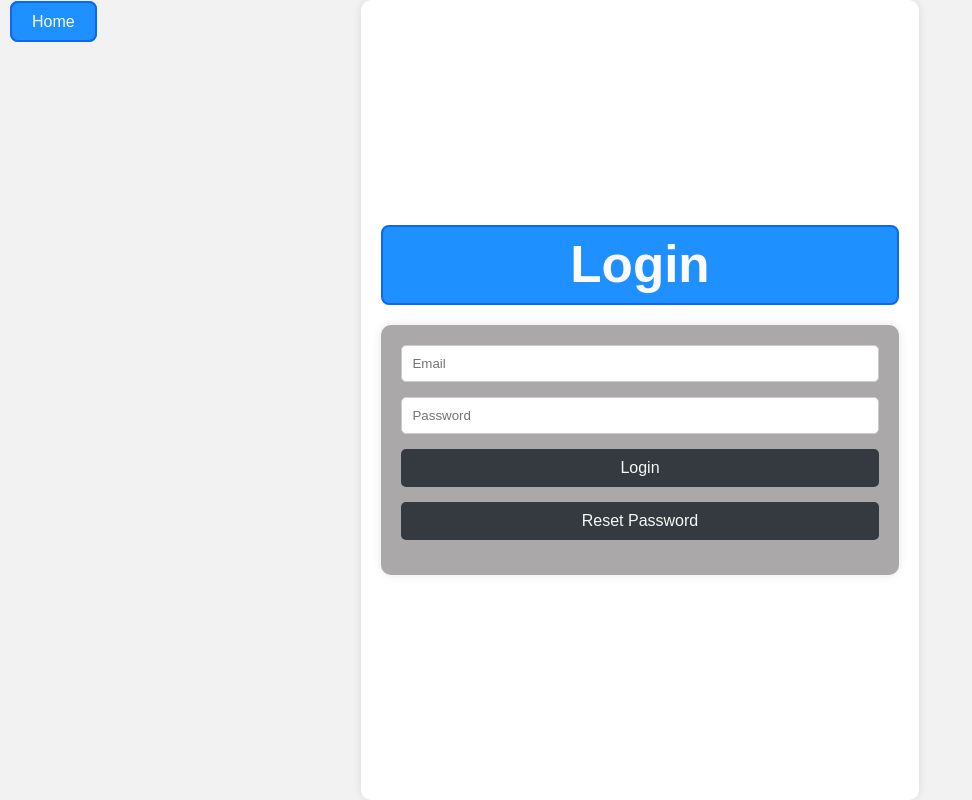
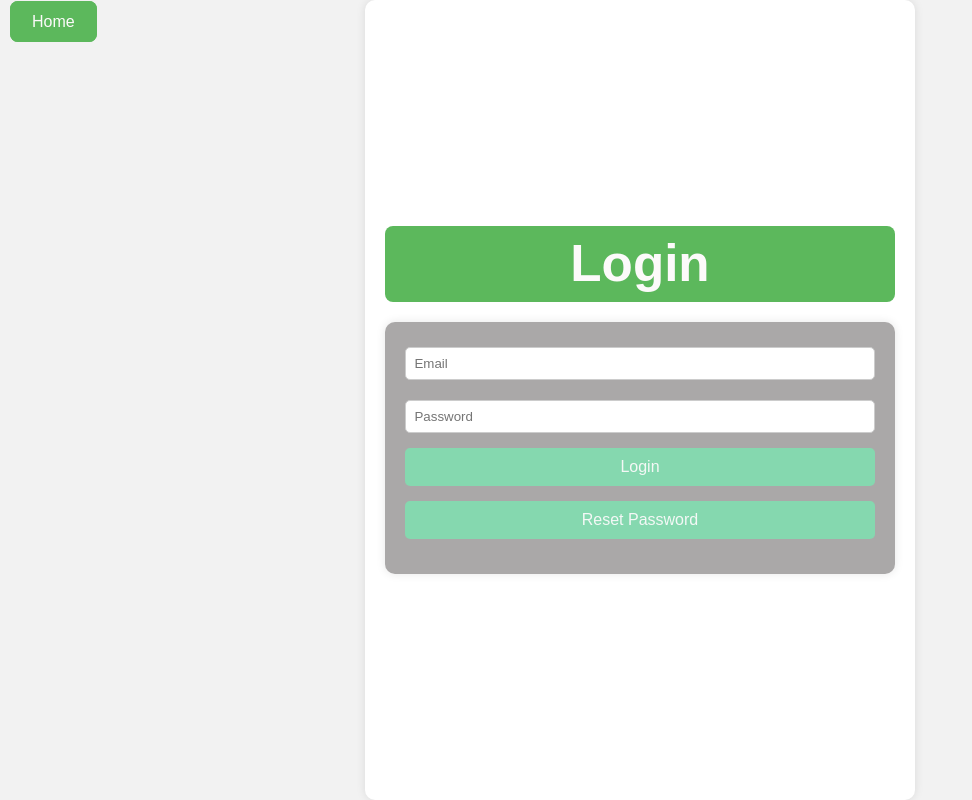
Before and after one commit to bill-arnold/Bursary-Management-system, a React (Vite) app in the folder clients/: page /login in a window 1280 px wide. Shown: the whole page, without its empty margins (0-972 px from the left). Built offline with nearby package versions, Linux system fonts and the light colour scheme.

Commit message:
[fix]fix fixing ui

```diff
--- a/clients/src/App.css
+++ b/clients/src/App.css
@@ -9,7 +9,7 @@
 body {
   font-family: 'Segoe UI', Tahoma, Geneva, Verdana, sans-serif;
 
-  color: #ffffff;
+  color: #1f1e1e;
   margin: 0;
 }
 
@@ -345,7 +345,7 @@ body {
 #sign-up-form {
   width: 300px;
   padding: 20px;
-  background-color: #aaa8a8;
+  background-color: #616060;
   border-radius: 10px;
   box-shadow: 0 0 10px rgba(0, 0, 0, 0.1);
 }
@@ -475,20 +475,20 @@ margin-bottom: 20px;
   margin-bottom: 20px;
   color: #fcfafa;
   /* Dark Gray */
-  background-color: #1e90ff;
+  background-color: #5cb85c;
   /* Dodger Blue */
   padding: 10px 20px;
   /* Adjust padding as needed */
   border-radius: 8px;
   /* Adjust border-radius as needed */
-  border: 2px solid #0e67ec;
+  border: 2px solid #5cb85c;
   /* Border color and thickness */
   width: 100%;
   text-align: center;
 }
 
 #sign-up-form button:hover {
-  background-color: #007bff;
+  background-color: #5cb85c;
   /* Slightly Darker Blue */
 }
 
@@ -519,7 +519,7 @@ margin-bottom: 20px;
 }
 #loginbutton {
   color: #f4f8f6;
-  background-color: #343a40;
+  background-color: #85d8af;
   border: none;
   /* Remove border if not needed */
   padding: 10px 20px;
@@ -533,7 +533,7 @@ margin-bottom: 20px;
 #loginbutton:hover {
   color: #fff;
   /* Change text color on hover */
-  background-color: #85d8af;
+  background-color: #5cb85c;
   /* Change background color on hover */
 }
 
@@ -563,15 +563,15 @@ button {
 }
 
 button {
-  background-color: #1e90ff;
+  background-color: #5cb85c;
   /* Dodger Blue */
-  color: #0e67ec;
+  color: #5cb85c;
   font-weight: bold;
   cursor: pointer;
 }
 
 button:hover {
-  background-color: #007bff;
+  background-color: #5cb85c;
   /* Slightly Darker Blue */
 }
 
@@ -611,7 +611,7 @@ body {
 
 h1 {
   margin-bottom: 20px;
-  color: #333;
+  color: #1b1b1b;
   /* Dark Gray */
 }
 
@@ -649,7 +649,7 @@ button {
 }
 
 button {
-  background-color: #1e90ff;
+  background-color: #5cb85c;
   /* Dodger Blue */
   color: #e91717;
   font-weight: bold;
@@ -657,7 +657,7 @@ button {
 }
 
 button:hover {
-  background-color: #007bff;
+  background-color: #5cb85c;
   /* Slightly Darker Blue */
 }
 
@@ -677,13 +677,13 @@ button:hover {
   margin-bottom: 20px;
   color: #fcfafa;
   /* Dark Gray */
-  background-color: #1e90ff;
+  background-color: #5cb85c;
   /* Dodger Blue */
   padding: 10px 20px;
   /* Adjust padding as needed */
   border-radius: 8px;
   /* Adjust border-radius as needed */
-  border: 2px solid #0e67ec;
+  border: 2px solid #5cb85c;
   /* Border color and thickness */
   width: 100%;
   text-align: center;
@@ -693,14 +693,20 @@ button:hover {
   margin-bottom: 20px;
   color: #fcfafa;
   /* Dark Gray */
-  background-color: #1e90ff;
+  background-color: #5cb85c;
   /* Dodger Blue */
   padding: 10px 20px;
   /* Adjust padding as needed */
   border-radius: 8px;
   /* Adjust border-radius as needed */
-  border: 2px solid #0e67ec;
+
   /* Border color and thickness */
   width: 100%;
   text-align: center;
 }
+
+.landingpageh1 {
+  margin-bottom: 20px;
+  color: #1b1b1b;
+  /* Dark Gray */
+}
--- a/clients/src/components/AddBursary.css
+++ b/clients/src/components/AddBursary.css
@@ -1,4 +1,4 @@
-/* AddBursary.css */
+ AddBursary.css
 
 #addBursaryForm {
     max-width: 900px;
@@ -9,10 +9,10 @@
     box-shadow: 0 0 10px rgba(0, 0, 0, 0.1);
 }
 
-label {
+/*label {
     display: block;
     margin-bottom: 10px;
-}
+}*/
 
 #addBursaryForm input,
 textarea {
@@ -21,7 +21,7 @@ textarea {
     margin-top: 5px;
     box-sizing: border-box;
 }
-
+/*
 #addBursaryButton{
     background-color: #4caf50;
     color: white;
@@ -35,7 +35,7 @@ button:hover {
     background-color: #45a049;
 }
 
-/* logout.css */
+/* logout.css
 .logout-button {
     background-color: #3498db;
     color: #fff;
@@ -49,4 +49,4 @@ button:hover {
 
 .logout-button:hover {
     background-color: #2980b9;
-}
+}*/
--- a/clients/src/components/AddBursary.jsx
+++ b/clients/src/components/AddBursary.jsx
@@ -56,7 +56,7 @@ const AddBursary = () => {
                 Photo URL:
                 <input type="text" id="photoUrl" name="photo_url" value={bursary.photo_url} onChange={handleChange} />
             </label>
-            <button id="addBursaryButton" type="submit" >Add Bursary</button>
+            <button id = 'loginbutton' type="submit" >Add Bursary</button>
         </form>
     );
 };
--- a/clients/src/components/LandingPage.jsx
+++ b/clients/src/components/LandingPage.jsx
@@ -44,8 +44,8 @@ function LandingPage() {
       <main>
         <div className="container">
           <div className="content">
-            <img src="/images/bms_2.jpeg" alt="Welcome Image" className="welcome-image" />
-            <h1>Welcome to Bursary Management System 🎓</h1>
+
+            <h1 className="landingh1">Welcome to Bursary Management System 🎓 </h1>
             <p>
               Empower yourself with our comprehensive Bursary Management System, designed to streamline the allocation and distribution of financial aid, ensuring efficiency and transparency in every step of the process.🎓
             </p>
--- a/clients/src/components/Login.jsx
+++ b/clients/src/components/Login.jsx
@@ -47,7 +47,7 @@ const Login = () => {
                 </ul>
             </nav>
             <h1>Login</h1>
-        <form id="loginForm" onSubmit={handleSubmit}>
+        <form id="addBursaryForm" onSubmit={handleSubmit}>
             <input type="email" name="email" value={userData.email} onChange={handleChange} placeholder="Email" required />
             <input type="password" name="password" value={userData.password} onChange={handleChange} placeholder="Password" required />
             {error && <p className="error">{error}</p>}
--- a/clients/src/components/OnboardNewBursarySource.jsx
+++ b/clients/src/components/OnboardNewBursarySource.jsx
@@ -32,7 +32,7 @@ const OnboardNewBursary = () => {
     };
 
     return (
-        <form onSubmit={handleSubmit}>
+        <form id="addBursaryForm" onSubmit={handleSubmit}>
             <label>
                 Title:
                 <input type="text" name="title" value={bursary.title} onChange={handleChange} required />
--- a/clients/src/components/SignUp.jsx
+++ b/clients/src/components/SignUp.jsx
@@ -45,7 +45,7 @@ const SignUp = () => {
                 </ul>
             </nav>
             <h1>Sign up</h1>
-        <form id='sign-up-form' onSubmit={handleSubmit}>
+        <form id="addBursaryForm" onSubmit={handleSubmit}>
             <input type="text" name="name" value={userData.name} onChange={handleChange} placeholder="Name" required />
             <input type="email" name="email" value={userData.email} onChange={handleChange} placeholder="Email" required />
             <input type="tel" name="phone" value={userData.phone} onChange={handleChange} placeholder="Phone" required />
@@ -54,7 +54,7 @@ const SignUp = () => {
             <input type="password" name="password" value={userData.password} onChange={handleChange} placeholder="Password" required />
             {error && <p className="error">{error}</p>}
             {successMessage && <p className="success">{successMessage}</p>}
-            <button type="submit">Sign Up</button>
+            <button id = 'loginbutton'>Sign Up</button>
         </form>
         </div>
     );
--- a/clients/src/components/viewStudents.css
+++ b/clients/src/components/viewStudents.css
@@ -1,23 +1,24 @@
 /* viewStudents.css */
 
 .student-card {
-    border: 1px solid #ccc;
+    border: 1px solid #fffcfc;
     border-radius: 5px;
     padding: 20px;
     margin-bottom: 20px;
     box-shadow: 0 2px 4px rgba(0, 0, 0, 0.1);
+
 }
 
 .student-card h2 {
     margin-top: 0;
     font-size: 24px;
-    color: #333;
+    color: #fdfdfd;
 }
 
 .student-card p {
     margin: 10px 0;
     font-size: 16px;
-    color: #666;
+    color: #fffbfb;
 }
 
 button {
```
